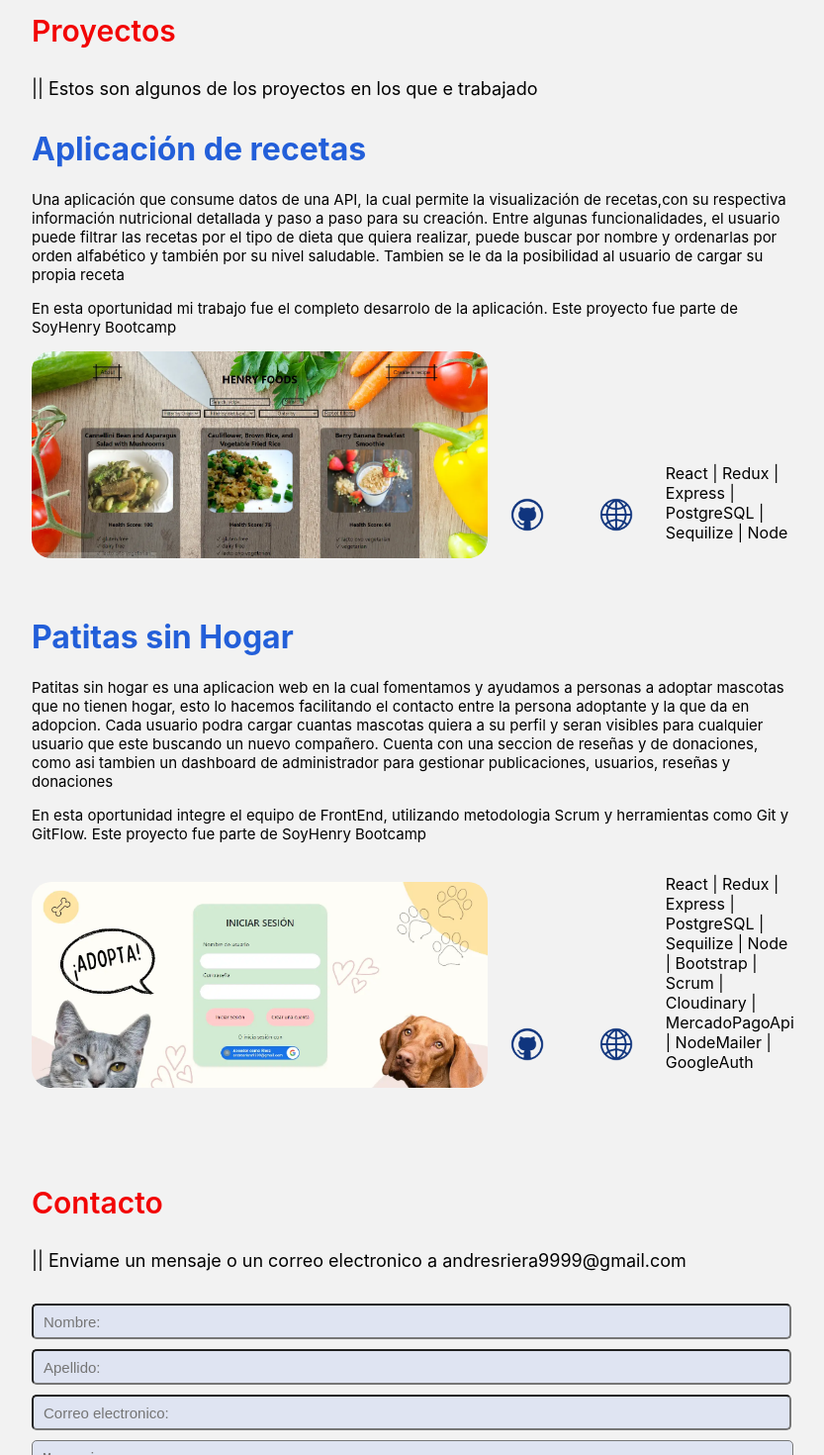
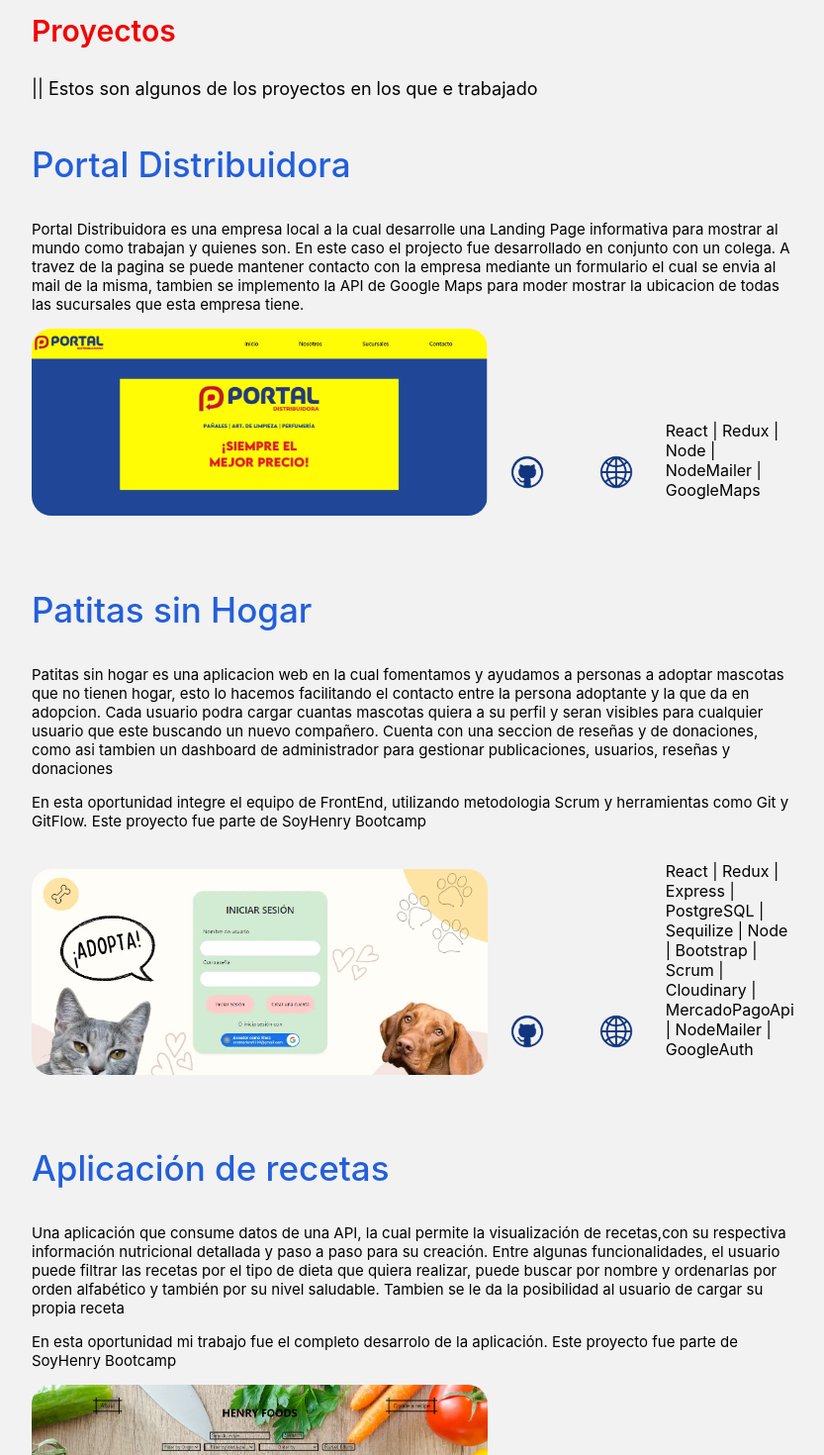
Before and after one commit to RieraAndres/Portfolio, a React (Create React App) app in the folder Client/: page / in a window 1280 px wide. Shown: the part 1200-2670 px from the top of the page at 99% size, without its empty margins (224-1057 px from the left). Built offline with nearby package versions, Linux system fonts and the light colour scheme.

Commit message:
PortalDist

```diff
--- a/Client/src/Components/Proyects/Proyects.jsx
+++ b/Client/src/Components/Proyects/Proyects.jsx
@@ -2,6 +2,7 @@ import styles from "./Proyects.module.css"
 import {  useSelector } from "react-redux";
 import HenryFoods from "../../Assets/Proyectos/HenryFoods.webp"
 import PatitasSinHogar from "../../Assets/Proyectos/PatitasSinHogar.webp"
+import PortalDistribuidora from "../../Assets/Proyectos/PortalDistribuidora.webp"
 import LogoGitHubLight from "../../Assets/Logo/LogoGitHubLight.png"
 import LogoGitHubDark from "../../Assets/Logo/LogoGitHubDark.png"
 import LogoNetLight from "../../Assets/Logo/LogoNetLight.png"
@@ -62,7 +63,31 @@ function Proyects() {
         <p className={Dark ? styles.subTitleDark : styles.subTitleLight}>{Language ? "|| This are some proyects where I worked" : "|| Estos son algunos de los proyectos en los que e trabajado"}</p>
       </div>
       <div className={styles.proyecto}>
-        <h1 className={styles.proyectTitle}>{Language ? "Recipes App" : "Aplicación de recetas"}</h1>
+        <p className={styles.proyectTitle}>Portal Distribuidora</p>
+        <p className={Dark ? styles.proyectDescriptionDark : styles.proyectDescriptionLight}>{Language ? "Portal Distribuidora is a local business who asked me to develop for them a landing page to show the world who they are and how they work. In this case I developed the page with a colleague. On the website you can contact them through a form which is sent to the company via email and I used the Google Maps API tho show the location of the branch offices." : "Portal Distribuidora es una empresa local a la cual desarrolle una Landing Page informativa para mostrar al mundo como trabajan y quienes son. En este caso el projecto fue desarrollado en conjunto con un colega. A travez de la pagina se puede mantener contacto con la empresa mediante un formulario el cual se envia al mail de la misma, tambien se implemento la API de Google Maps para moder mostrar la ubicacion de todas las sucursales que esta empresa tiene."}
+        </p>
+        <div className={styles.imgAndLogo}>
+            <img src={PortalDistribuidora} alt="" className={styles.proyectImg}></img>
+            <a href="https://github.com/JaviZaldu/DistribuidoraPortal" target="_blank" rel="noopener noreferrer"><img src={Dark ? LogoGitHubDark : LogoGitHubLight} alt="" className={styles.logo}></img></a>
+            <a href="https://distribuidoraportal.com/" target="_blank" rel="noopener noreferrer"><img src={Dark ? LogoNetDark : LogoNetLight} alt="" className={styles.logo}></img></a>
+            <p className={Dark ? styles.techDark : styles.techLight}>React | Redux | Node | NodeMailer | GoogleMaps</p>
+        </div>
+      </div>
+      <div className={styles.proyecto}>
+      <p className={styles.proyectTitle}>Patitas sin Hogar</p>
+        <p className={Dark ? styles.proyectDescriptionDark : styles.proyectDescriptionLight}>{Language ? "Patitas sin hogar is a website where our main objetive is to help people to adopt pets without home, with this website we make an easier contact between both sides. Each user can upload as many pets as they want to their profile and they will be visible to any other user who want to adopt a pet. The website has a review and donations section. For the website owner it has an admin dashboard where you can fully manage users , reviews ,publications and donations" : "Patitas sin hogar es una aplicacion web en la cual fomentamos y ayudamos a personas a adoptar mascotas que no tienen hogar, esto lo hacemos facilitando el contacto entre la persona adoptante y la que da en adopcion. Cada usuario podra cargar cuantas mascotas quiera a su perfil y seran visibles para cualquier usuario que este buscando un nuevo compañero. Cuenta con una seccion de reseñas y de donaciones, como asi tambien un dashboard de administrador para gestionar publicaciones, usuarios, reseñas y donaciones"}
+        </p>
+        <p className={Dark ? styles.proyectDescriptionDark : styles.proyectDescriptionLight}>
+            {Language ? "In this opportunity I integrate the FrontEnd team, using methodologies such as Scrum, Git and GitFLow. This proyect was part of SoyHenry Bootcamp" : "En esta oportunidad integre el equipo de FrontEnd, utilizando metodologia Scrum y herramientas como Git y GitFlow. Este proyecto fue parte de SoyHenry Bootcamp"}
+        </p>
+        <div className={styles.imgAndLogo}>
+            <img src={PatitasSinHogar} alt="" className={styles.proyectImg}></img>
+            <a href="https://github.com/RieraAndres/Henry_PF.git" target="_blank" rel="noopener noreferrer"><img src={Dark ? LogoGitHubDark : LogoGitHubLight} alt="" className={styles.logo}></img></a>
+            <a href="https://henry-pf-git-main-rieraandres.vercel.app/" target="_blank" rel="noopener noreferrer"><img src={Dark ? LogoNetDark : LogoNetLight} alt="" className={styles.logo}></img></a>
+            <p className={Dark ? styles.techDark : styles.techLight}>React | Redux | Express | PostgreSQL | Sequilize | Node | Bootstrap | Scrum | Cloudinary | MercadoPagoApi | NodeMailer | GoogleAuth</p>
+        </div>
+      <div className={styles.proyecto} style={{paddingTop:"5%"}}>
+        <p className={styles.proyectTitle}>{Language ? "Recipes App" : "Aplicación de recetas"}</p>
         <p className={Dark ? styles.proyectDescriptionDark : styles.proyectDescriptionLight}>
           {Language ? "An App where you can find a lot of recipes coming from an external API, each recipe has a detail page where you can find nutritional information and how to cook them step by step. Users can filter them by diet type, search by name, order alphabetically and by health score from 1 to 100. In addition users can create their own recipe and upload it to the website" : " Una aplicación que consume datos de una API, la cual permite la visualización de recetas,con su respectiva información nutricional detallada y paso a paso para su creación. Entre algunas funcionalidades, el usuario puede filtrar las recetas por el tipo de dieta que quiera realizar, puede buscar por nombre y ordenarlas por orden alfabético y también por su nivel saludable. Tambien se le da la posibilidad al usuario de cargar su propia receta"}
         </p>
@@ -76,19 +101,6 @@ function Proyects() {
             <p className={Dark ? styles.techDark : styles.techLight}>React | Redux | Express | PostgreSQL | Sequilize | Node </p>
         </div>
       </div>
-      <div className={styles.proyecto}>
-      <h1 className={styles.proyectTitle}>Patitas sin Hogar</h1>
-        <p className={Dark ? styles.proyectDescriptionDark : styles.proyectDescriptionLight}>{Language ? "Patitas sin hogar is a website where our main objetive is to help people to adopt pets without home, with this website we make an easier contact between both sides. Each user can upload as many pets as they want to their profile and they will be visible to any other user who want to adopt a pet. The website has a review and donations section. For the website owner it has an admin dashboard where you can fully manage users , reviews ,publications and donations" : "Patitas sin hogar es una aplicacion web en la cual fomentamos y ayudamos a personas a adoptar mascotas que no tienen hogar, esto lo hacemos facilitando el contacto entre la persona adoptante y la que da en adopcion. Cada usuario podra cargar cuantas mascotas quiera a su perfil y seran visibles para cualquier usuario que este buscando un nuevo compañero. Cuenta con una seccion de reseñas y de donaciones, como asi tambien un dashboard de administrador para gestionar publicaciones, usuarios, reseñas y donaciones"}
-        </p>
-        <p className={Dark ? styles.proyectDescriptionDark : styles.proyectDescriptionLight}>
-            {Language ? "In this opportunity I integrate the FrontEnd team, using methodologies such as Scrum, Git and GitFLow. This proyect was part of SoyHenry Bootcamp" : "En esta oportunidad integre el equipo de FrontEnd, utilizando metodologia Scrum y herramientas como Git y GitFlow. Este proyecto fue parte de SoyHenry Bootcamp"}
-        </p>
-        <div className={styles.imgAndLogo}>
-            <img src={PatitasSinHogar} alt="" className={styles.proyectImg}></img>
-            <a href="https://github.com/RieraAndres/Henry_PF.git" target="_blank" rel="noopener noreferrer"><img src={Dark ? LogoGitHubDark : LogoGitHubLight} alt="" className={styles.logo}></img></a>
-            <a href="https://henry-pf-git-main-rieraandres.vercel.app/" target="_blank" rel="noopener noreferrer"><img src={Dark ? LogoNetDark : LogoNetLight} alt="" className={styles.logo}></img></a>
-            <p className={Dark ? styles.techDark : styles.techLight}>React | Redux | Express | PostgreSQL | Sequilize | Node | Bootstrap | Scrum | Cloudinary | MercadoPagoApi | NodeMailer | GoogleAuth</p>
-        </div>
       </div>
     </motion.div>
   );
--- a/Client/src/Components/Proyects/Proyects.module.css
+++ b/Client/src/Components/Proyects/Proyects.module.css
@@ -46,7 +46,9 @@
 }
 
 .proyectTitle{
-    color:#235FD9 ;
+    color:#235FD9;
+    font-size: 35px;
+    font-weight: 500;
 }
 
 .proyectDescriptionLight{
```
Also changed, not shown: Client/src/Assets/Proyectos/PortalDistribuidora.webp (added).
